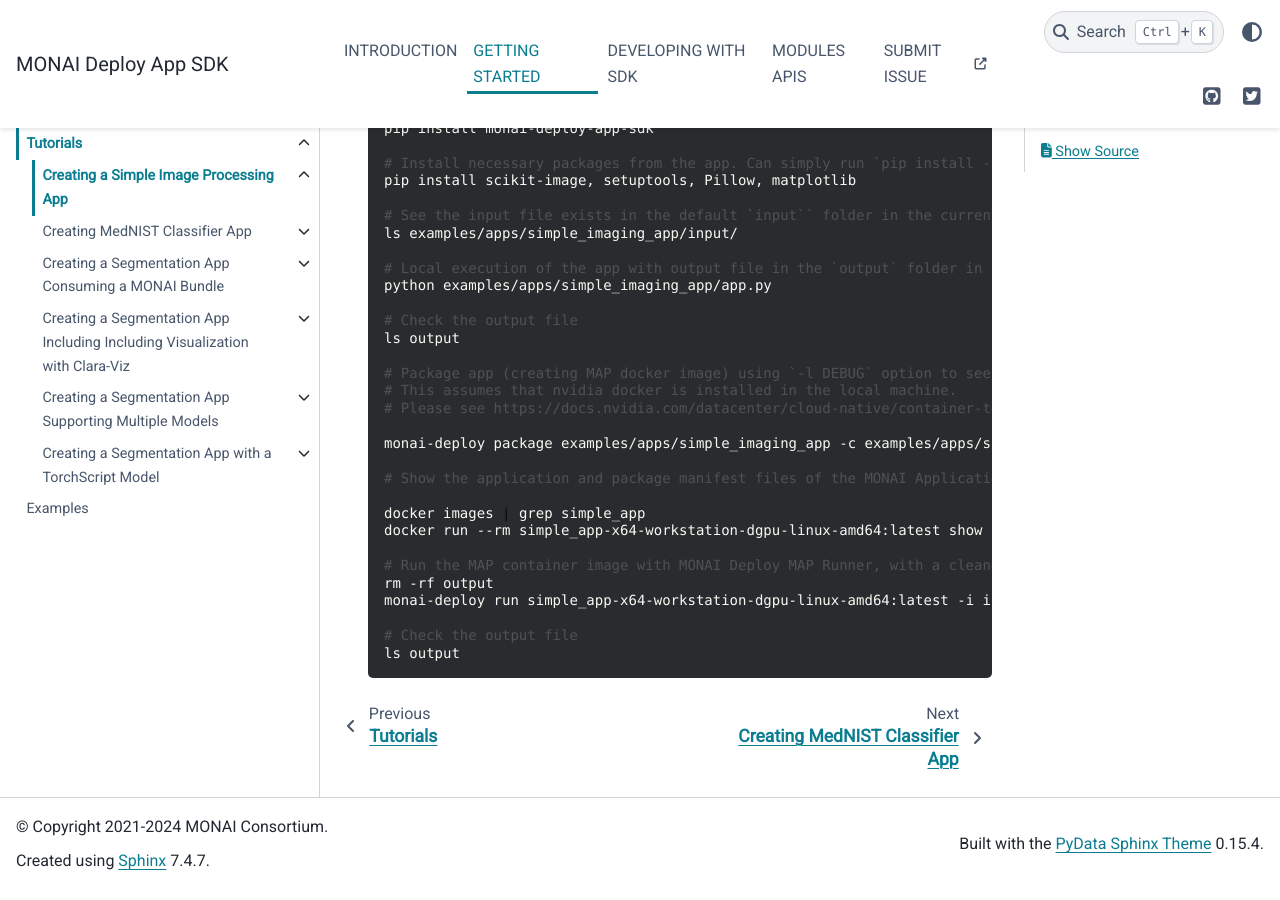
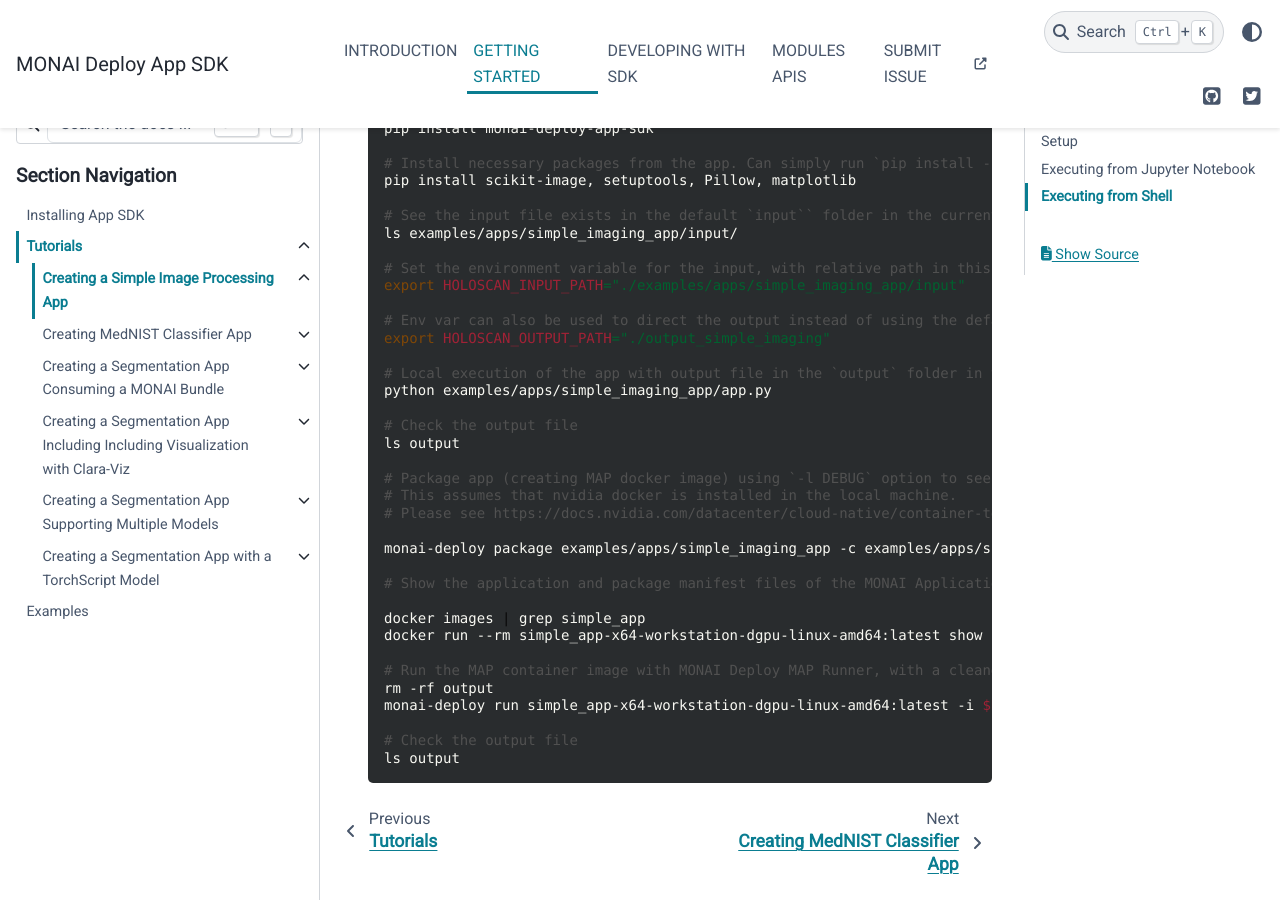
Before and after one commit to Project-MONAI/monai-deploy-app-sdk, a Sphinx documentation site: the page built from docs/source/getting_started/tutorials/simple_app.md, in a window 1280 px wide and 900 px high, scrolled down 794 px. Built offline with Sphinx 7.4.7 and the PyData theme 0.15.4, drawn with Linux system fonts in a browser that asks for light colours; some web fonts are replaced; pages that are not in the unit, such as notebooks, are missing from menus; the version number could not be read and is left out.

Commit message:
Adding missed step for setting input env var to fix the doc issue (#496)
Signed-off-by: M Q <mingmelvinq@nvidia.com>
Signed-off-by: Simone Bendazzoli <simben@kth.se>

```diff
--- a/docs/source/getting_started/tutorials/simple_app.md
+++ b/docs/source/getting_started/tutorials/simple_app.md
@@ -53,6 +53,12 @@
 # See the input file exists in the default `input`` folder in the current working directory
 ls examples/apps/simple_imaging_app/input/
 
+# Set the environment variable for the input, with relative path in this example.
+export HOLOSCAN_INPUT_PATH="./examples/apps/simple_imaging_app/input"
+
+# Env var can also be used to direct the output instead of using the default folder as in the following steps
+export HOLOSCAN_OUTPUT_PATH="./output_simple_imaging"
+
 # Local execution of the app with output file in the `output` folder in the current working directory
 python examples/apps/simple_imaging_app/app.py
 
@@ -72,7 +78,7 @@
 
 # Run the MAP container image with MONAI Deploy MAP Runner, with a cleaned output folder
 rm -rf output
-monai-deploy run simple_app-x64-workstation-dgpu-linux-amd64:latest -i input -o output
+monai-deploy run simple_app-x64-workstation-dgpu-linux-amd64:latest -i $HOLOSCAN_INPUT_PATH -o output
 
 # Check the output file
 ls output
```
